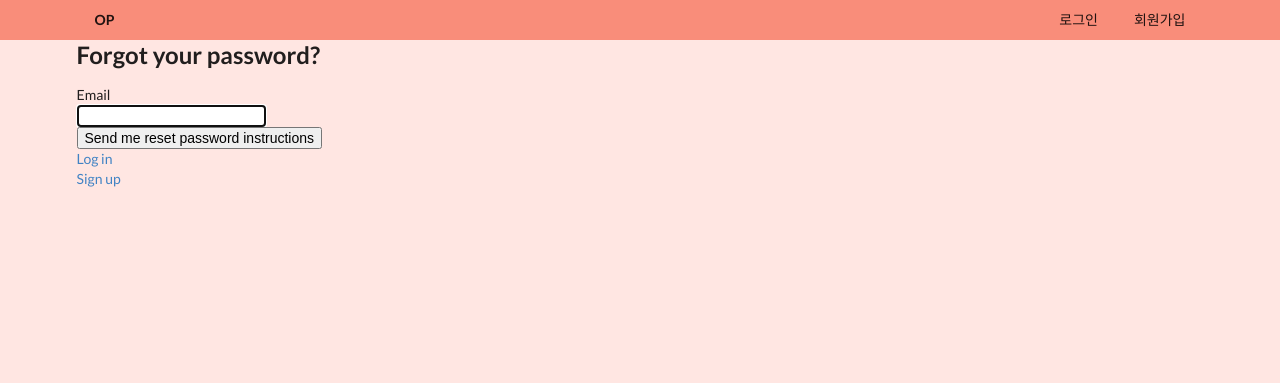
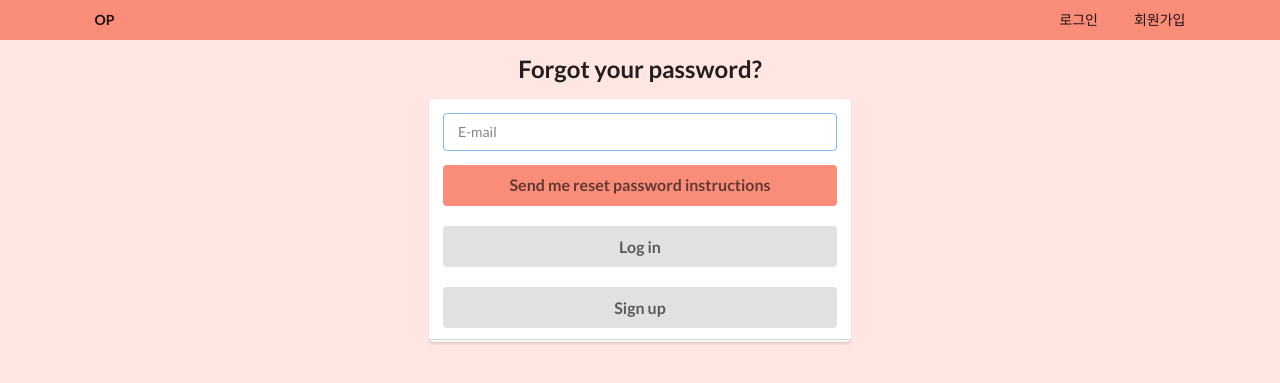
Before and after one commit to leegakyeong/OP, a Rails app: page /users/password/new in a window 1280 px wide. Shown: the top 383 px of the page. Run offline with Rails 7, Linux system fonts and the light colour scheme; style sheets or scripts are compiled from the project's sources; parts of the project's set-up code (start-up, migrations or seed data) failed here and were passed over.

Commit message:
forgot password page styling + button a tag edit

```diff
--- a/app/views/devise/passwords/new.html.erb
+++ b/app/views/devise/passwords/new.html.erb
@@ -1,16 +1,22 @@
-<h2>Forgot your password?</h2>
-
+<div class = "ui center aligned grid">
+  <div class = "column" style = "max-width: 450px;">
+    <h2 class = "ui header" style = "margin-top: 1rem">Forgot your password?</h2>
+    <form class = "ui large form error">
+      <div class = "ui stacked segment" style = "padding: 1em 1em;">
         <%= form_for(resource, as: resource_name, url: password_path(resource_name), html: { method: :post }) do |f| %>
           <%= devise_error_messages! %>
 
           <div class="field">
-    <%= f.label :email %><br />
-    <%= f.email_field :email, autofocus: true, autocomplete: "email" %>
+            <%= f.email_field :email, autofocus: true, autocomplete: "email", placeholder: "E-mail"%>
           </div>
 
           <div class="actions">
-    <%= f.submit "Send me reset password instructions" %>
+            <%= f.submit "Send me reset password instructions", class: "ui fluid large submit button", style: "background-color: #f98d7a;"%></br>
           </div>
         <% end %>
-
-<%= render "devise/shared/links" %>
+        <a href="/users/sign_in"><button class = "ui fluid large button">Log in</button></a><br>
+        <a href="/users/sign_up"><button class = "ui fluid large button">Sign up</button></a>
+      </div>
+    </form>
+  </div>
+</div>
--- a/app/views/devise/registrations/new.html.erb
+++ b/app/views/devise/registrations/new.html.erb
@@ -29,7 +29,7 @@
             <%= f.submit "Sign up" ,class: "ui fluid large submit button", style: "background-color: #f98d7a;"%></br>
           </div>
         <% end %>
-        <button class = "ui fluid large button"><a href="/users/sign_in">Log in</a></button>
+        <a href="/users/sign_in"><button class = "ui fluid large button">Log in</button></a>
       </div>
     </form>
   </div>
--- a/app/views/devise/sessions/new.html.erb
+++ b/app/views/devise/sessions/new.html.erb
@@ -23,8 +23,8 @@
           <% end %>
           <%= f.submit "Log in", class: "ui fluid large submit button", style: "background-color: #f98d7a;"%><br>
         <% end %>
-        <button class = "ui fluid large button"><a href="/users/sign_up">Sign up</a></button><br>
-        <button class = "ui fluid large button"><a href="/users/password/new">Forgot your password?</a></button>
+        <a href="/users/sign_up"><button class = "ui fluid large button">Sign up</button></a><br>
+        <a href="/users/password/new"><button class = "ui fluid large button">Forgot your password?</button></a>
       </div>
     </form>
   </div>
```
Lines whose indentation alone changed are shown as unchanged.
